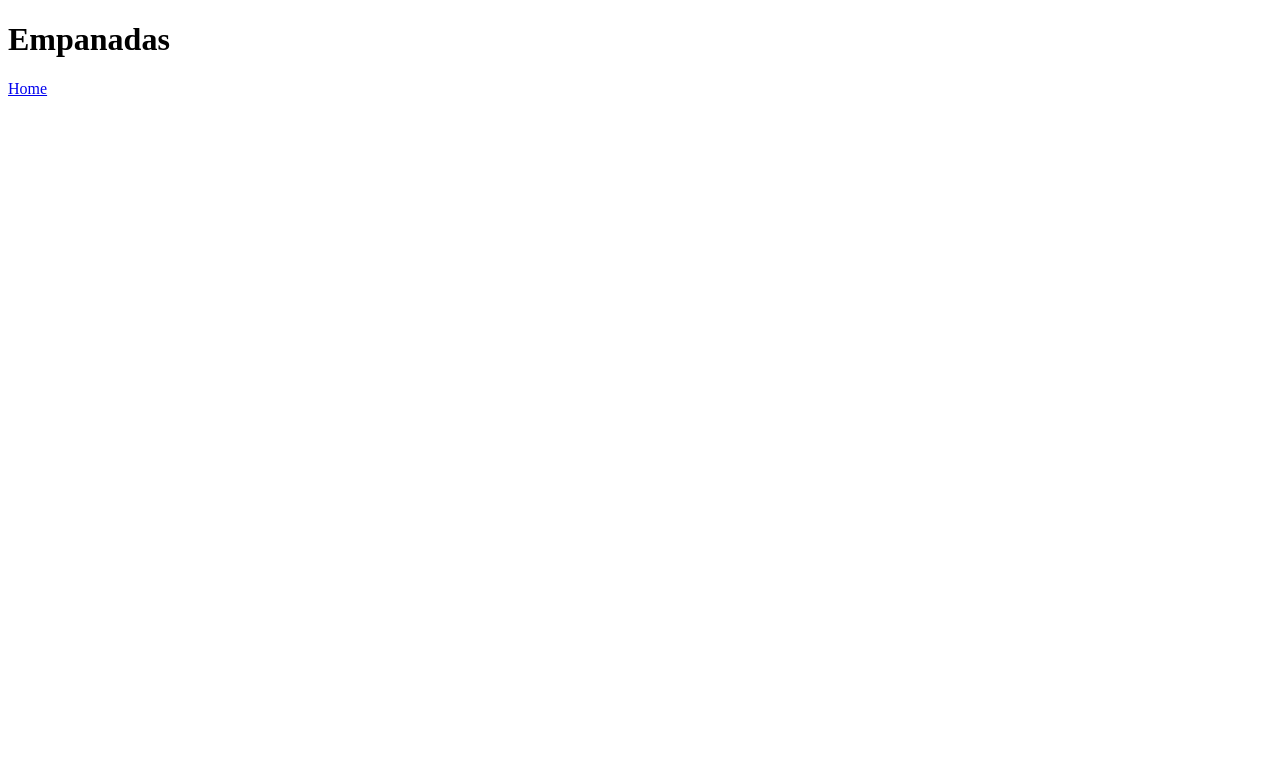
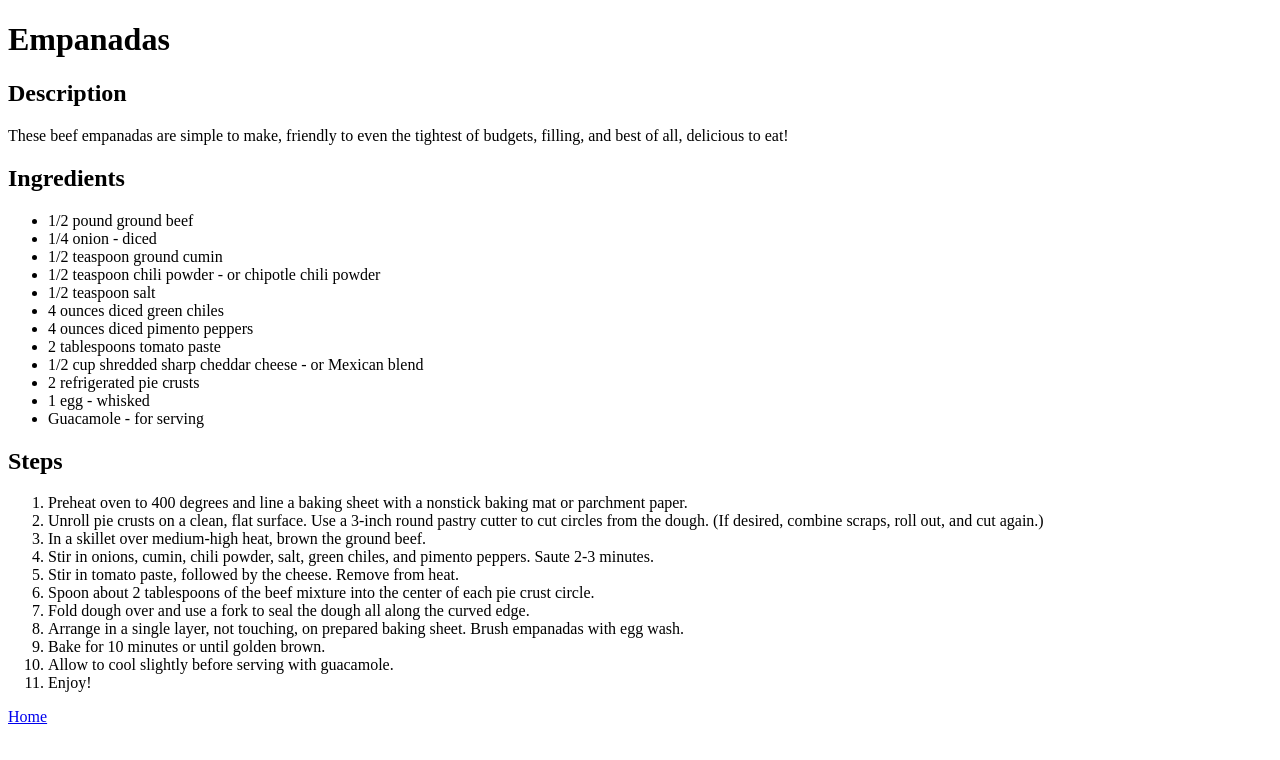
Before and after one commit to TimothyMoralesLopez/odin-recipes, a plain HTML site: page recipes/empanadas.html in a window 1280 px wide. Drawn offline with Linux system fonts and the light colour scheme.

Commit message:
Complete the content of the empanadas recipe page
Added the recipe and steps to the empanadas page.
Udated the README file to include credit for the recipe.
Put recipes on the index page into a list for better formatting.

```diff
--- a/recipes/empanadas.html
+++ b/recipes/empanadas.html
@@ -7,8 +7,48 @@
     </head>
 
     <body>
+
         <h1>Empanadas</h1>
+
+        <h2>Description</h2>
+
+        <p>These beef empanadas are simple to make, friendly to even the tightest of budgets, filling, and best of all, delicious to eat!</p>
+
+        <h2>Ingredients</h2>
+
+        <ul>
+            <li>1/2 pound ground beef</li>
+            <li>1/4 onion - diced</li>
+            <li>1/2 teaspoon ground cumin</li>
+            <li>1/2 teaspoon chili powder - or chipotle chili powder</li>
+            <li>1/2 teaspoon salt</li>
+            <li>4 ounces diced green chiles</li>
+            <li>4 ounces diced pimento peppers</li>
+            <li>2 tablespoons tomato paste</li>
+            <li>1/2 cup shredded sharp cheddar cheese - or Mexican blend</li>
+            <li>2 refrigerated pie crusts</li>
+            <li>1 egg - whisked</li>
+            <li>Guacamole - for serving</li>
+        </ul>
+
+        <h2>Steps</h2>
+
+        <ol>
+            <li>Preheat oven to 400 degrees and line a baking sheet with a nonstick baking mat or parchment paper.</li>
+            <li>Unroll pie crusts on a clean, flat surface. Use a 3-inch round pastry cutter to cut circles from the dough. (If desired, combine scraps, roll out, and cut again.)</li>
+            <li>In a skillet over medium-high heat, brown the ground beef.</li>
+            <li>Stir in onions, cumin, chili powder, salt, green chiles, and pimento peppers. Saute 2-3 minutes.</li>
+            <li>Stir in tomato paste, followed by the cheese. Remove from heat.</li>
+            <li>Spoon about 2 tablespoons of the beef mixture into the center of each pie crust circle.</li>
+            <li>Fold dough over and use a fork to seal the dough all along the curved edge.</li>
+            <li>Arrange in a single layer, not touching, on prepared baking sheet. Brush empanadas with egg wash.</li>
+            <li>Bake for 10 minutes or until golden brown.</li>
+            <li>Allow to cool slightly before serving with guacamole.</li>
+            <li>Enjoy!</li>
+        </ol>
+
         <a href = "../index.html">Home</a>
+
     </body>
 
 </html>
```
Also changed, not shown: index.html (+7 -5 lines), 1 other file.
